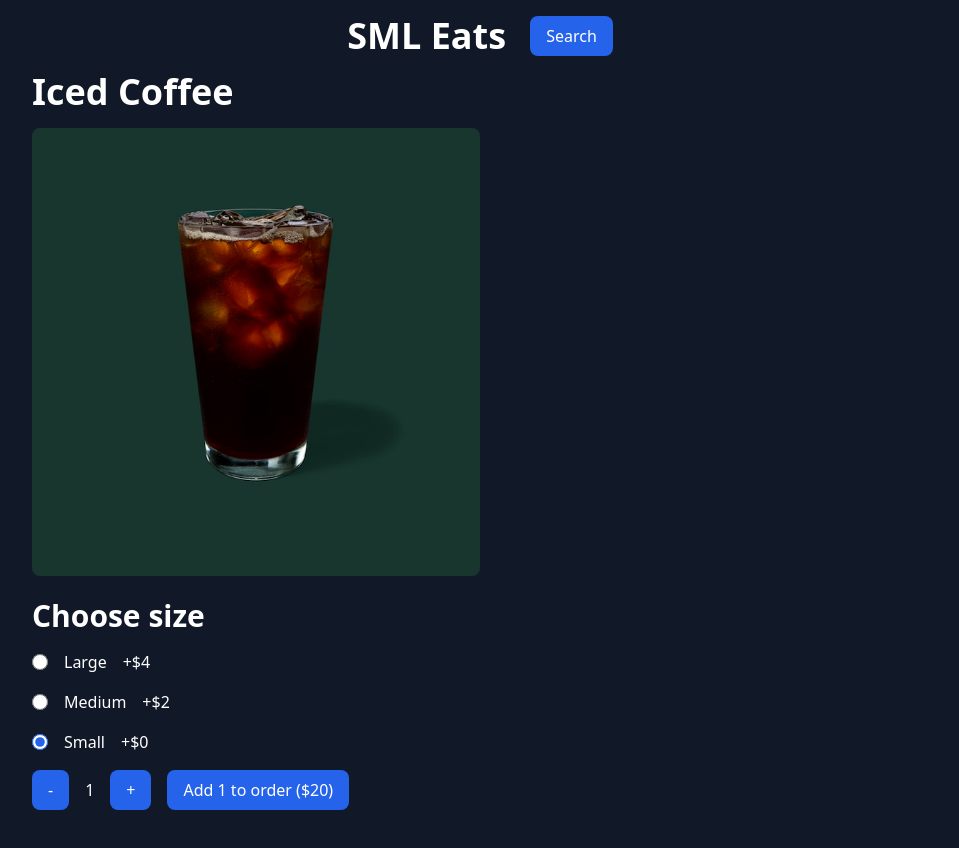
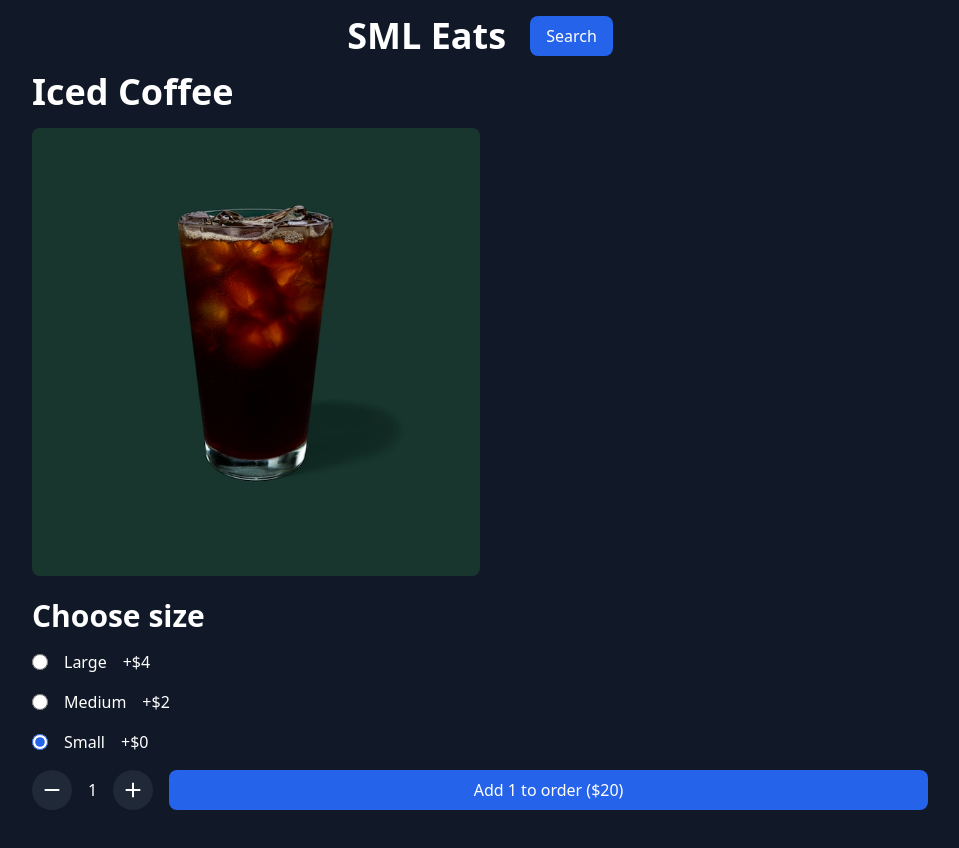
Before and after one commit to shamwela/sml-eats, a Next.js app: page /restaurants/starbucks/iced-coffee in a window 1280 px wide. Shown: the top 848 px of the page, without its empty margins (160-1119 px from the left). Built offline with nearby package versions, Linux system fonts and the light colour scheme.

Commit message:
Improve style

```diff
--- a/styles/globals.css
+++ b/styles/globals.css
@@ -57,3 +57,7 @@ select,
 option {
   @apply text-primary;
 }
+
+svg {
+  fill: currentColor;
+}
--- a/ui/Order.tsx
+++ b/ui/Order.tsx
@@ -29,12 +29,35 @@ const Order = ({
 
   return (
     <div className='flex items-center gap-x-4'>
-      <button disabled={quantity === 1 && true} onClick={decreaseQuantity}>
-        -
+      <button
+        disabled={quantity === 1 && true}
+        onClick={decreaseQuantity}
+        className='rounded-full bg-light-primary p-2'
+      >
+        <svg
+          aria-hidden='true'
+          focusable='false'
+          viewBox='0 0 24 24'
+          className='h-6'
+        >
+          <path d='M19.333 11H4.667v2h14.666z'></path>
+        </svg>
       </button>
       <div>{quantity}</div>
-      <button onClick={increaseQuantity}>+</button>
-      <button onClick={addToOrder}>
+      <button
+        onClick={increaseQuantity}
+        className='rounded-full bg-light-primary p-2'
+      >
+        <svg
+          aria-hidden='true'
+          focusable='false'
+          viewBox='0 0 24 24'
+          className='h-6'
+        >
+          <path d='M19.333 11H13V4.665h-2v6.333H4.667v2H11v6.334h2v-6.334h6.333z'></path>
+        </svg>
+      </button>
+      <button onClick={addToOrder} className='w-full'>
         Add {quantity} to order (${finalPrice})
       </button>
     </div>
```
